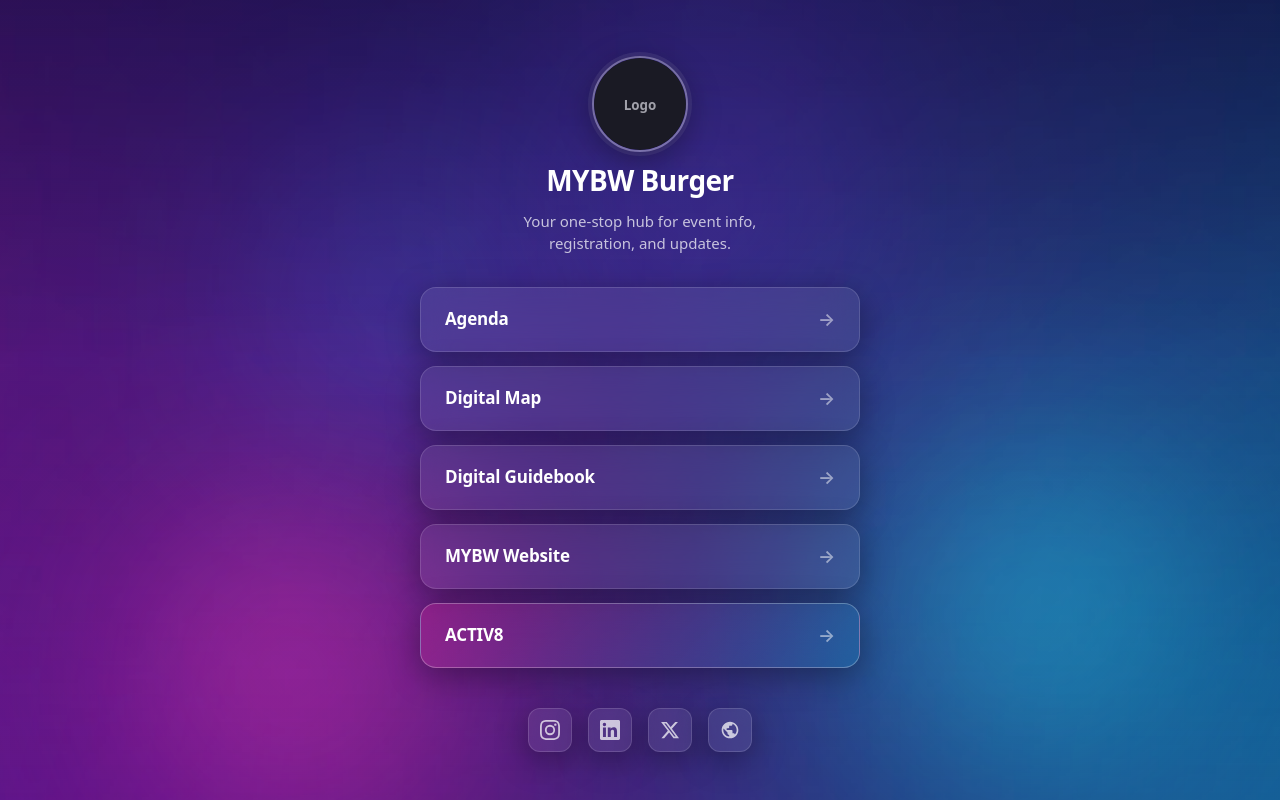
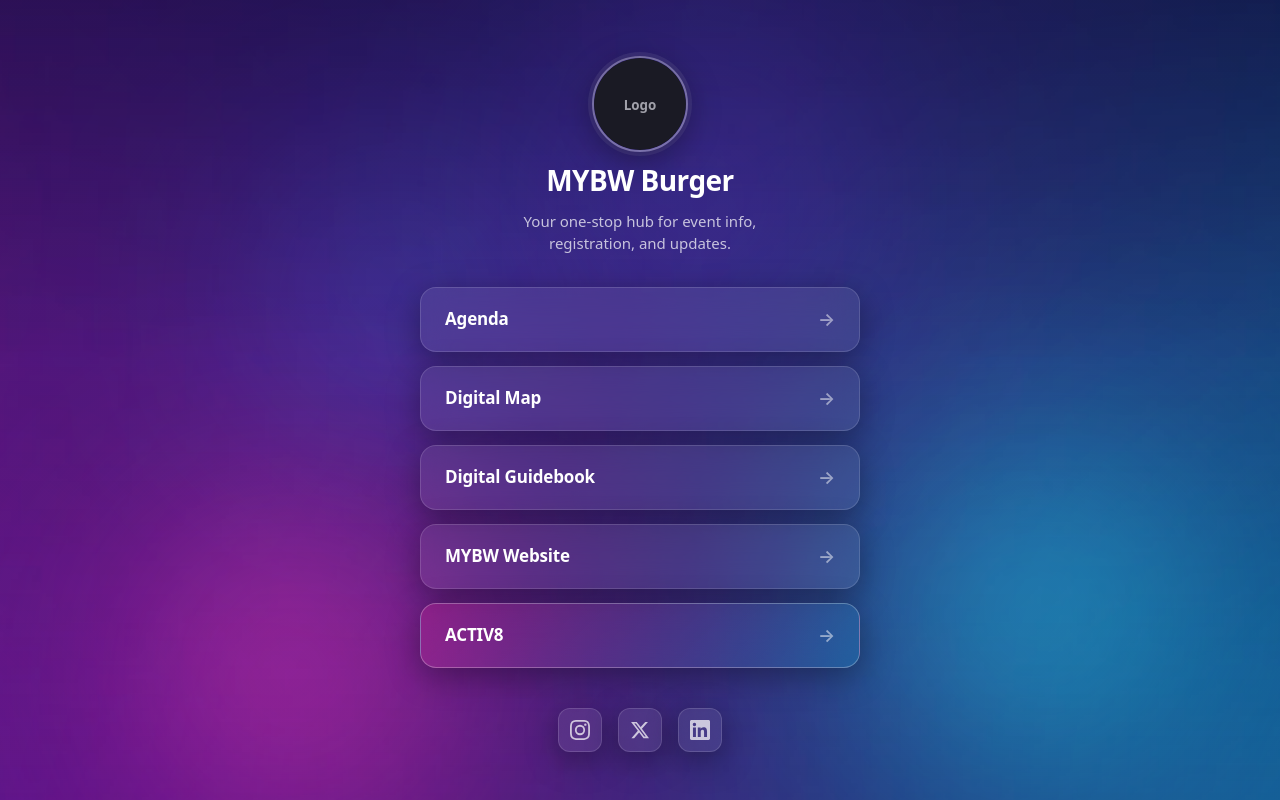
Before and after one commit to koosusan0077/Burger-Menu, a website: page index.html in a window 1280 px wide. Drawn offline with Linux system fonts and the light colour scheme.

Commit message:
link update

```diff
--- a/index.html
+++ b/index.html
@@ -41,8 +41,8 @@
     </header>
 
     <main class="links" aria-label="Event links">
-      <!-- AGENDA: Replace href with your agenda URL -->
-      <a class="link-btn" href="https://example.com/agenda" target="_blank" rel="noopener noreferrer">
+      <!-- AGENDA -->
+      <a class="link-btn" href="https://myblockchainweek.com/agenda" target="_blank" rel="noopener noreferrer">
         <span class="link-btn__label">Agenda</span>
         <span class="link-btn__arrow" aria-hidden="true">→</span>
       </a>
@@ -59,45 +59,35 @@
         <span class="link-btn__arrow" aria-hidden="true">→</span>
       </a>
 
-      <!-- MYBW WEBSITE: Replace href with your MYBW website URL -->
-      <a class="link-btn" href="https://example.com/mybw" target="_blank" rel="noopener noreferrer">
+      <!-- MYBW WEBSITE -->
+      <a class="link-btn" href="https://myblockchainweek.com" target="_blank" rel="noopener noreferrer">
         <span class="link-btn__label">MYBW Website</span>
         <span class="link-btn__arrow" aria-hidden="true">→</span>
       </a>
 
-      <!-- ACTIV8: Replace href with your ACTIV8 URL -->
-      <a class="link-btn link-btn--accent" href="https://example.com/activ8" target="_blank" rel="noopener noreferrer">
+      <!-- ACTIV8 -->
+      <a class="link-btn link-btn--accent" href="https://www.activ8lab.com" target="_blank" rel="noopener noreferrer">
         <span class="link-btn__label">ACTIV8</span>
         <span class="link-btn__arrow" aria-hidden="true">→</span>
       </a>
     </main>
 
     <footer class="social" aria-label="Social media links">
-      <!-- INSTAGRAM: Replace href with your profile URL -->
-      <a class="social__link" href="https://instagram.com/yourhandle" target="_blank" rel="noopener noreferrer" aria-label="Instagram">
+      <a class="social__link" href="https://www.instagram.com/malaysiabcw/" target="_blank" rel="noopener noreferrer" aria-label="Instagram">
         <svg class="social__icon" viewBox="0 0 24 24" aria-hidden="true">
           <path fill="currentColor" d="M12 2.163c3.204 0 3.584.012 4.85.07 3.252.148 4.771 1.691 4.919 4.919.058 1.265.069 1.645.069 4.849 0 3.205-.012 3.584-.069 4.849-.149 3.225-1.664 4.771-4.919 4.919-1.266.058-1.644.07-4.85.07-3.204 0-3.584-.012-4.849-.07-3.26-.149-4.771-1.699-4.919-4.92-.058-1.265-.07-1.644-.07-4.849 0-3.204.013-3.583.07-4.849.149-3.227 1.664-4.771 4.919-4.919 1.266-.057 1.645-.069 4.849-.069zM12 0C8.741 0 8.333.014 7.053.072 2.695.272.273 2.69.073 7.052.014 8.333 0 8.741 0 12c0 3.259.014 3.668.072 4.948.2 4.358 2.618 6.78 6.98 6.98C8.333 23.986 8.741 24 12 24c3.259 0 3.668-.014 4.948-.072 4.354-.2 6.782-2.618 6.979-6.98.059-1.28.073-1.689.073-4.948 0-3.259-.014-3.667-.072-4.947-.196-4.354-2.617-6.78-6.979-6.98C15.668.014 15.259 0 12 0zm0 5.838a6.162 6.162 0 100 12.324 6.162 6.162 0 000-12.324zM12 16a4 4 0 110-8 4 4 0 010 8zm6.406-11.845a1.44 1.44 0 100 2.881 1.44 1.44 0 000-2.881z"/>
         </svg>
       </a>
 
-      <!-- LINKEDIN: Replace href with your profile URL -->
-      <a class="social__link" href="https://linkedin.com/company/yourcompany" target="_blank" rel="noopener noreferrer" aria-label="LinkedIn">
-        <svg class="social__icon" viewBox="0 0 24 24" aria-hidden="true">
-          <path fill="currentColor" d="M20.447 20.452h-3.554v-5.569c0-1.328-.027-3.037-1.852-3.037-1.853 0-2.136 1.445-2.136 2.939v5.667H9.351V9h3.414v1.561h.046c.477-.9 1.637-1.85 3.37-1.85 3.601 0 4.267 2.37 4.267 5.455v6.286zM5.337 7.433a2.062 2.062 0 01-2.063-2.065 2.064 2.064 0 114.127 0 2.062 2.062 0 01-2.063 2.065zm1.782 13.019H3.555V9h3.564v11.452zM22.225 0H1.771C.792 0 0 .774 0 1.729v20.542C0 23.227.792 24 1.771 24h20.451C23.2 24 24 23.227 24 22.271V1.729C24 .774 23.2 0 22.222 0h.003z"/>
-        </svg>
-      </a>
-
-      <!-- X (TWITTER): Replace href with your profile URL -->
-      <a class="social__link" href="https://x.com/yourhandle" target="_blank" rel="noopener noreferrer" aria-label="X">
+      <a class="social__link" href="https://x.com/MalaysiaBCW" target="_blank" rel="noopener noreferrer" aria-label="X">
         <svg class="social__icon" viewBox="0 0 24 24" aria-hidden="true">
           <path fill="currentColor" d="M18.244 2.25h3.308l-7.227 8.26 8.502 11.24H16.17l-5.214-6.817L4.99 21.75H1.68l7.73-8.835L1.254 2.25H8.08l4.713 6.231zm-1.161 17.52h1.833L7.084 4.126H5.117z"/>
         </svg>
       </a>
 
-      <!-- WEBSITE: Replace href with your main website URL -->
-      <a class="social__link" href="https://example.com" target="_blank" rel="noopener noreferrer" aria-label="Website">
+      <a class="social__link" href="https://www.linkedin.com/company/my-blockchain-week/" target="_blank" rel="noopener noreferrer" aria-label="LinkedIn">
         <svg class="social__icon" viewBox="0 0 24 24" aria-hidden="true">
-          <path fill="currentColor" d="M12 2C6.48 2 2 6.48 2 12s4.48 10 10 10 10-4.48 10-10S17.52 2 12 2zm-1 17.93c-3.95-.49-7-3.85-7-7.93 0-.62.08-1.21.21-1.79L9 15v1c0 1.1.9 2 2 2v1.93zm6.9-2.54c-.26-.81-1-1.39-1.9-1.39h-1v-3c0-.55-.45-1-1-1H8v-2h2c.55 0 1-.45 1-1V7h2c1.1 0 2-.9 2-2v-.41c2.93 1.19 5 4.06 5 7.41 0 2.08-.8 3.97-2.1 5.39z"/>
+          <path fill="currentColor" d="M20.447 20.452h-3.554v-5.569c0-1.328-.027-3.037-1.852-3.037-1.853 0-2.136 1.445-2.136 2.939v5.667H9.351V9h3.414v1.561h.046c.477-.9 1.637-1.85 3.37-1.85 3.601 0 4.267 2.37 4.267 5.455v6.286zM5.337 7.433a2.062 2.062 0 01-2.063-2.065 2.064 2.064 0 114.127 0 2.062 2.062 0 01-2.063 2.065zm1.782 13.019H3.555V9h3.564v11.452zM22.225 0H1.771C.792 0 0 .774 0 1.729v20.542C0 23.227.792 24 1.771 24h20.451C23.2 24 24 23.227 24 22.271V1.729C24 .774 23.2 0 22.222 0h.003z"/>
         </svg>
       </a>
     </footer>
```
Also changed, not shown: package.json (added, +15 -0 lines), 2 other files.
